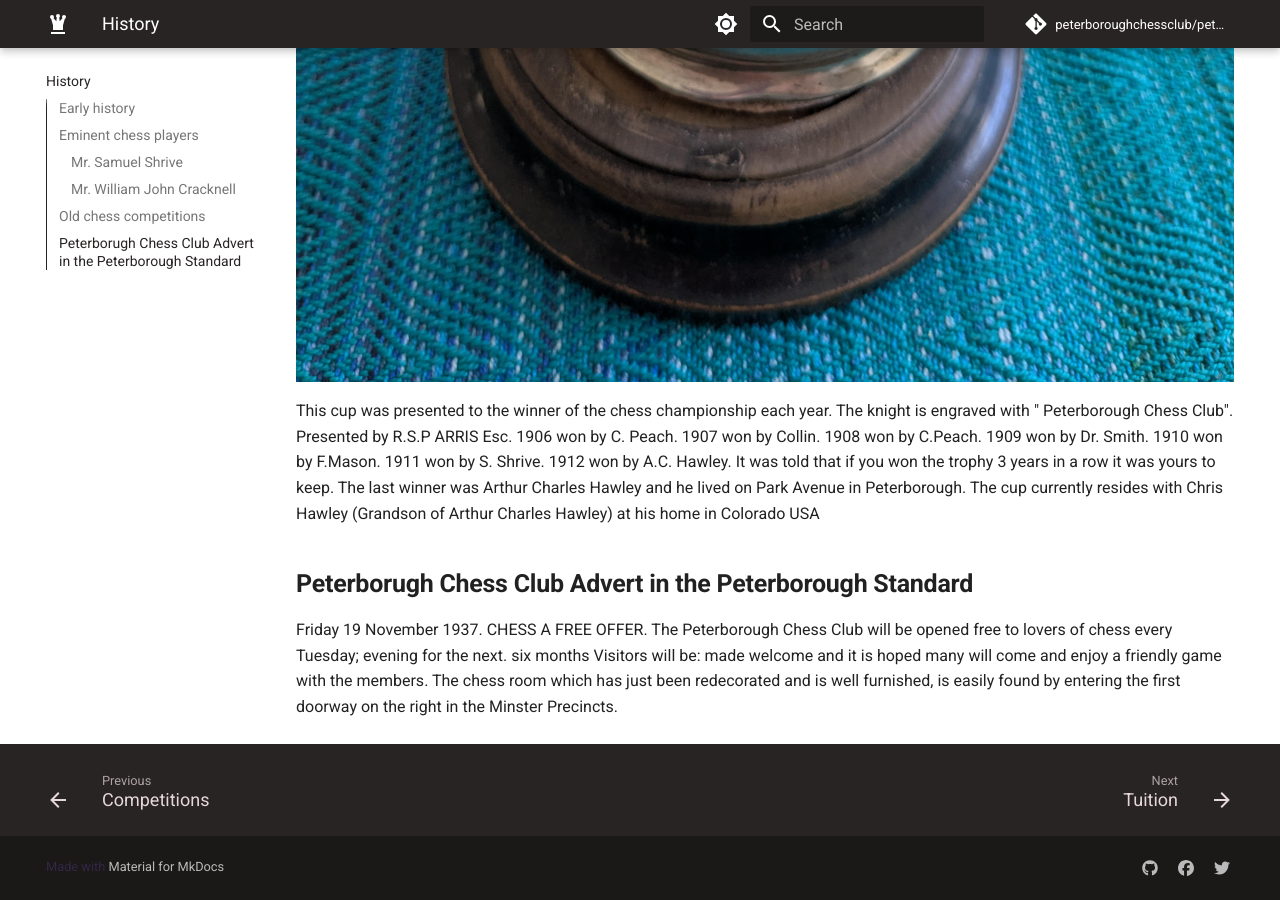
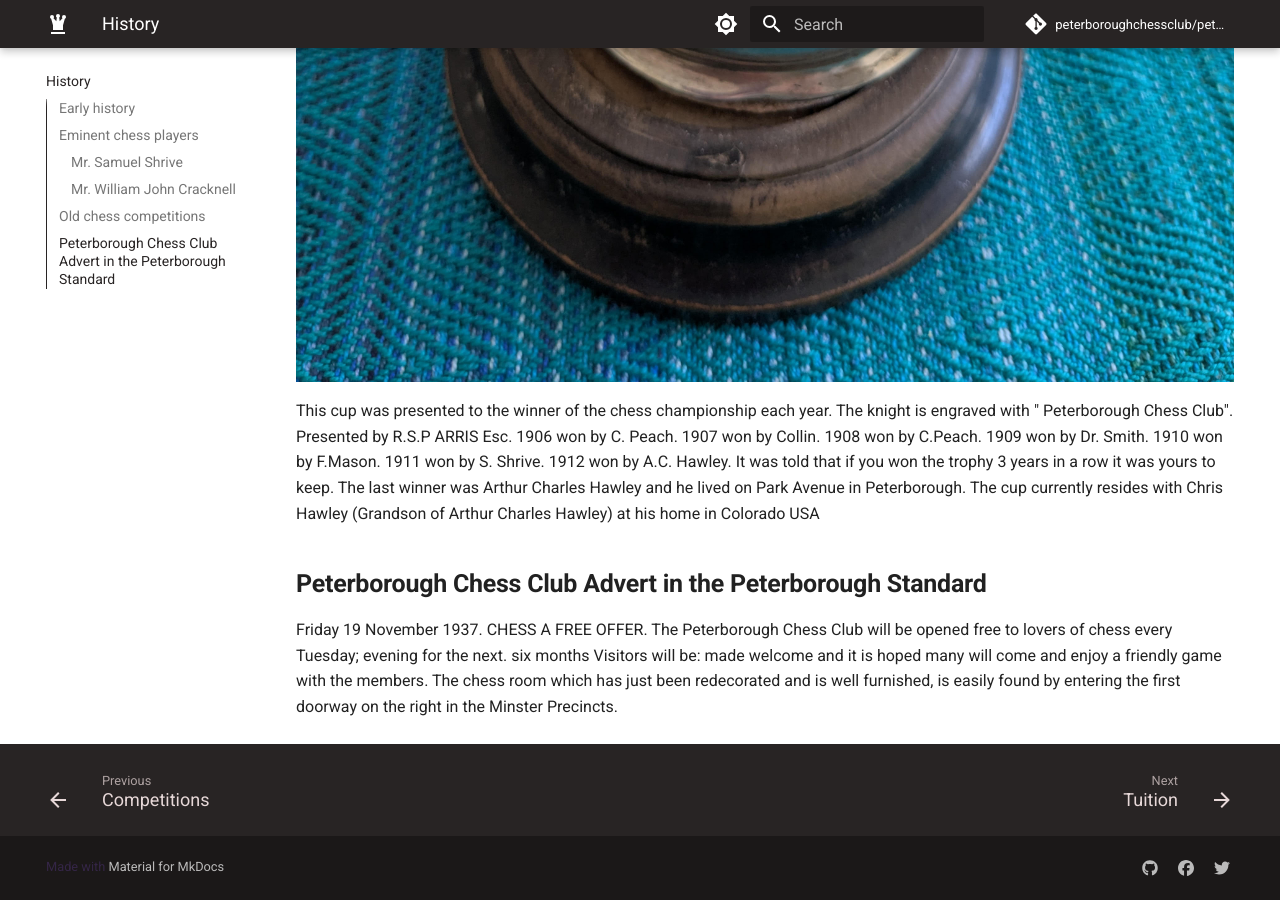
Before and after one commit to peterboroughchessclub/site, an MkDocs documentation site: the page built from docs/history.md, in a window 1280 px wide and 900 px high, scrolled down 4867 px. Built offline with MkDocs 1.6.1 and Material for MkDocs 9.7.7, drawn with Linux system fonts in a browser that asks for light colours; comment, search, counter and statistics services are not loaded.

Commit message:
Update history.md

```diff
--- a/docs/history.md
+++ b/docs/history.md
@@ -36,5 +36,5 @@ THE CATHEDRAL. with regret that we record the passing Mr. William John Cracknell
 This cup was presented to the winner of the chess championship each year.  The knight is engraved with " Peterborough Chess Club". Presented by R.S.P ARRIS Esc. 1906 won by C. Peach. 1907 won by Collin. 1908 won by C.Peach. 1909 won by Dr. Smith. 1910 won by F.Mason. 1911 won by S. Shrive. 1912 won by A.C. Hawley. It was told that if you won the trophy 3 years in a row it was yours to keep. The last winner was Arthur Charles Hawley and he lived on Park Avenue in Peterborough.  The cup currently resides with Chris Hawley (Grandson of Arthur Charles Hawley) at his home in Colorado USA
 
 
-## Peterborugh Chess Club Advert in the Peterborough Standard
+## Peterborough Chess Club Advert in the Peterborough Standard
 Friday 19 November 1937.  CHESS A FREE OFFER. The Peterborough Chess Club will be opened free to lovers of chess every Tuesday; evening for the next. six months Visitors will be: made welcome and it is hoped many will come and enjoy a friendly game with the members. The chess room which has just been redecorated and is well furnished, is easily found by entering the first doorway on the right in the Minster Precincts.
```
